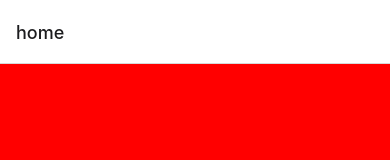
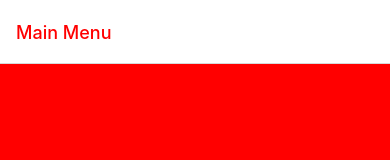
Before and after one commit to fmacedosantos/react-nav, a React Native app: screen / in a window 390 px wide. Shown: the top 160 px of the page. Built offline with nearby package versions, Linux system fonts and the light colour scheme.

Commit message:
Personalizando o header

```diff
--- a/src/routes/stack.routes.tsx
+++ b/src/routes/stack.routes.tsx
@@ -7,8 +7,15 @@ const {Screen, Navigator} = createStackNavigator()
 export function StackRoutes(){
     return(
         <Navigator>
-            <Screen name='home' component={HomeScreen}/>
-            <Screen name='gallery' component={GalleryScreen}/>
+            <Screen name='home' component={HomeScreen}
+            options={{
+                title: 'Main Menu',
+                headerTintColor: 'red'
+            }}/>
+            <Screen name='gallery' component={GalleryScreen}
+            options={{
+                headerShown: false
+            }}/>
         </Navigator>
     )
 }
```
